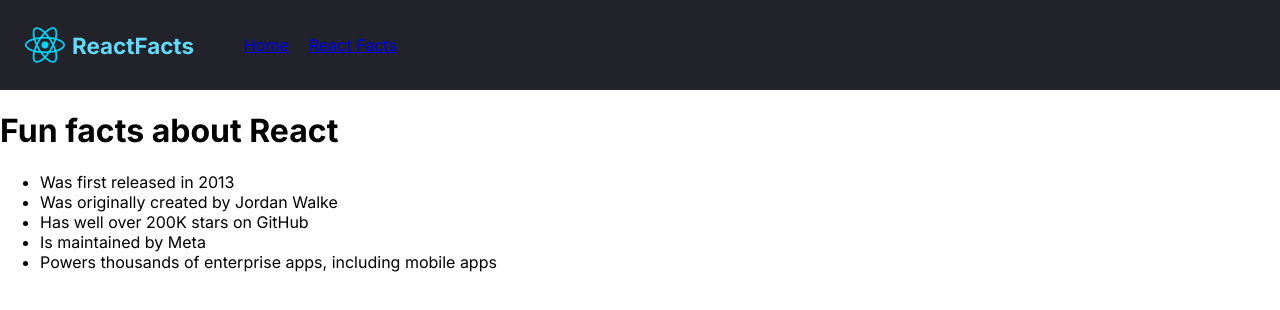
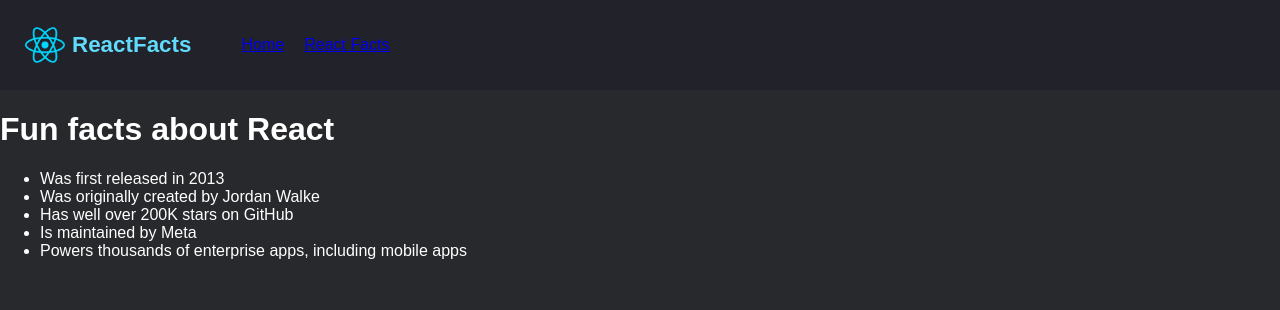
Before and after one commit to surya-441/first-react, a React (Vite) app: page /reactfacts in a window 1280 px wide. Shown: the top 310 px of the page. Built offline with nearby package versions, Linux system fonts and the light colour scheme.

Commit message:
added styles

```diff
--- a/src/pages/ReactFacts.jsx
+++ b/src/pages/ReactFacts.jsx
@@ -1,15 +1,14 @@
 import React from "react";
 import Nav from "../componenets/Nav";
 import ReactFactsMain from "../componenets/ReactFactsMain";
-import logo from '../assets/react-icon.png';
 import './ReactFacts.css';
 
 function ReactFacts() {
     return (
-        <>
+        <div className="react-facts">
             <Nav />
             <ReactFactsMain />
-        </>
+        </div>
     );
 }
 
```
